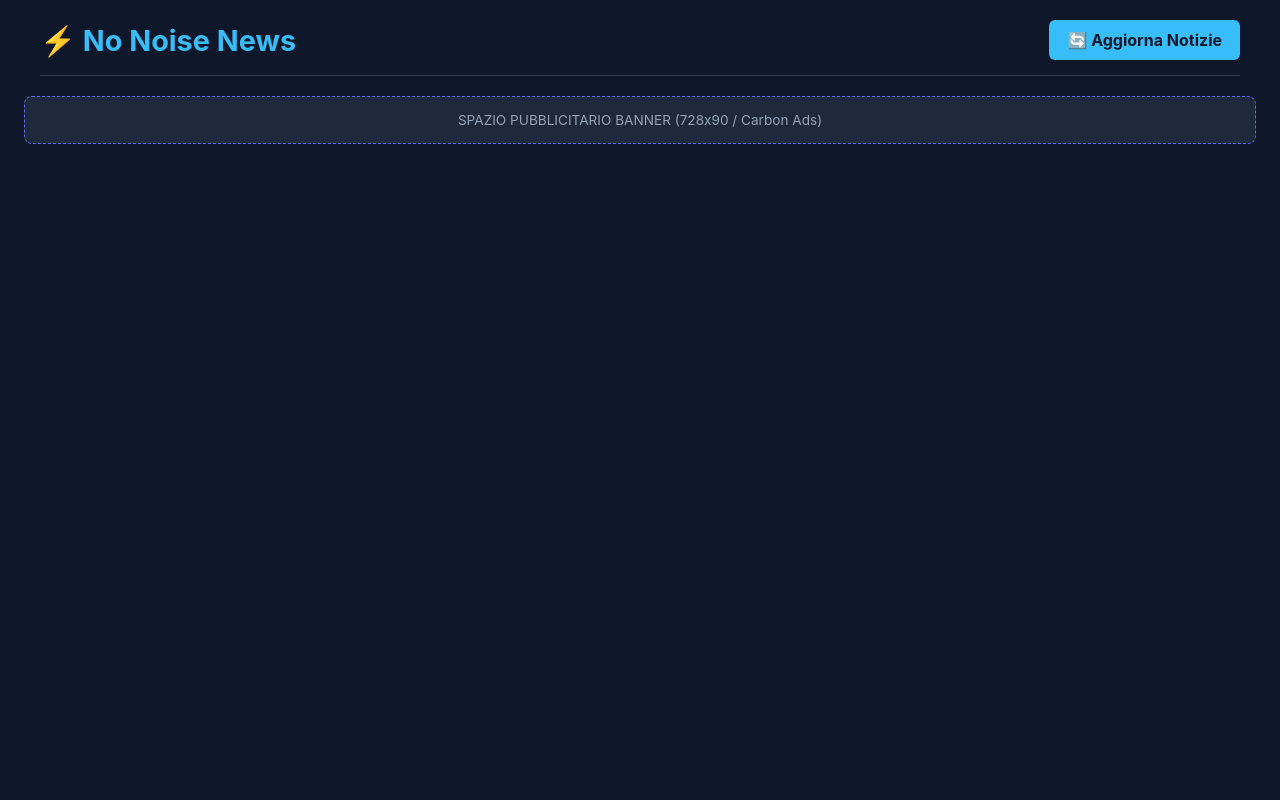
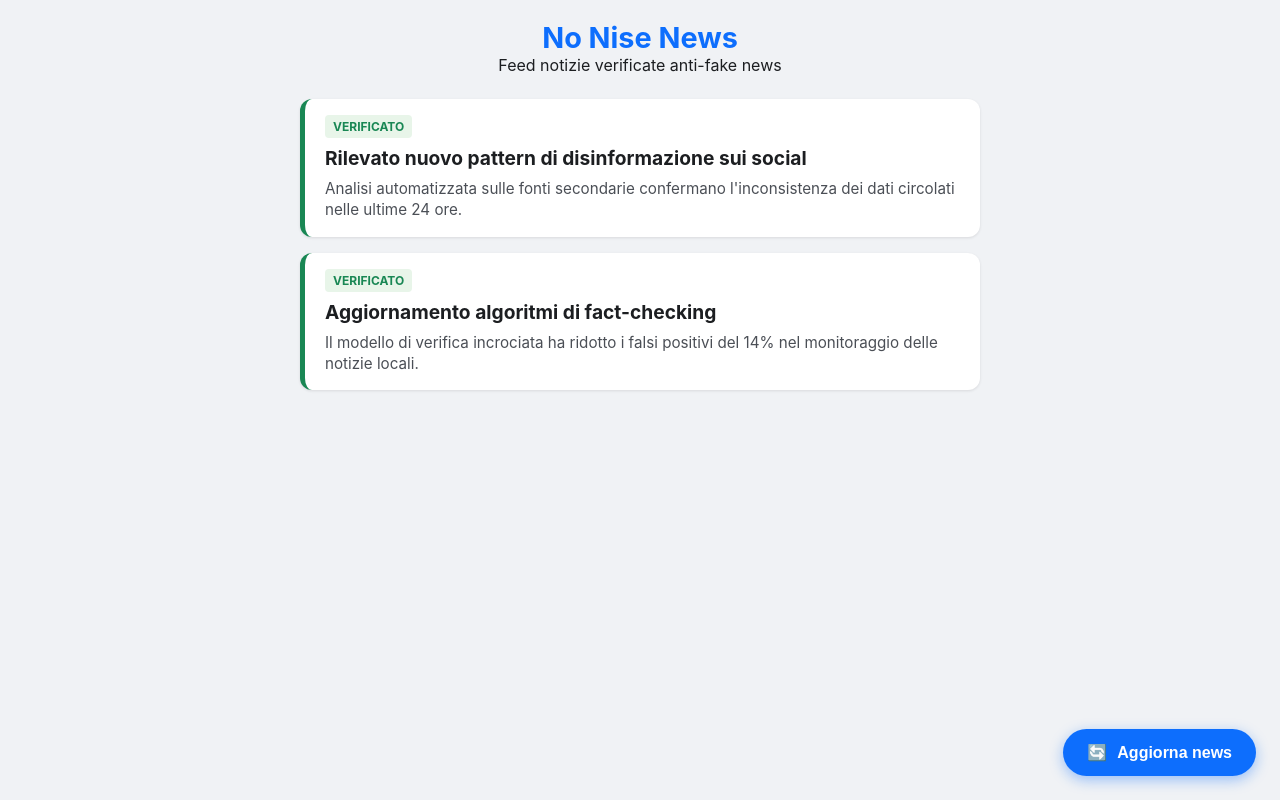
Before and after one commit to Davidemine29/no-noise-news, a Flask app: page / in a window 1280 px wide. Run offline with Flask 3, Linux system fonts and the light colour scheme; data that the repository does not hold is empty.

Commit message:
Refactor index.html for verification dashboard

```diff
--- a/templates/index.html
+++ b/templates/index.html
@@ -3,237 +3,159 @@
 <head>
   <meta charset="UTF-8">
   <meta name="viewport" content="width=device-width, initial-scale=1.0">
-    <title>No Noise News | Tech, Quantum, Finance & Crypto</title>
+  <title>No Nise News - Verification Dashboard</title>
+
   <style>
-        :root {
-            --bg-color: #0f172a;
-            --card-bg: #1e293b;
-            --ad-bg: #1e1b4b;
-            --text-main: #f8fafc;
-            --text-muted: #94a3b8;
-            --accent-color: #38bdf8;
-            --hashtag-color: #818cf8;
-            --border-color: #334155;
-            --ad-border: #6366f1;
-            --sponsor-badge: #f59e0b;
+    /* 1. RESET E STILI BASE */
+    * {
+      box-sizing: border-box;
+      margin: 0;
+      padding: 0;
     }
 
     body {
       font-family: -apple-system, BlinkMacSystemFont, "Segoe UI", Roboto, Helvetica, Arial, sans-serif;
-            background-color: var(--bg-color);
-            color: var(--text-main);
-            margin: 0;
+      background-color: #f0f2f5;
+      color: #1c1e21;
       padding: 20px;
     }
 
-        .header-container {
-            max-width: 1200px;
-            margin: 0 auto 20px auto;
-            display: flex;
-            justify-content: space-between;
-            align-items: center;
-            border-bottom: 1px solid var(--border-color);
-            padding-bottom: 15px;
+    /* 2. LAYOUT MAIN CONTAINER */
+    .container {
+      max-width: 680px;
+      margin: 0 auto;
+      /* Spazio in fondo per non far coprire l'ultima news dal pulsante fixed */
+      padding-bottom: 90px;
     }
 
-        h1 {
-            margin: 0;
-            font-size: 1.8rem;
-            color: var(--accent-color);
+    header {
+      margin-bottom: 24px;
+      text-align: center;
     }
 
-        .btn-refresh {
-            background-color: var(--accent-color);
-            color: #0f172a;
-            padding: 10px 18px;
-            border-radius: 6px;
-            text-decoration: none;
-            font-weight: bold;
-            transition: background 0.2s;
+    header h1 {
+      color: #0d6efd;
+      font-size: 1.8rem;
     }
 
-        .btn-refresh:hover {
-            opacity: 0.9;
+    /* 3. SCHEDE NEWS */
+    .news-card {
+      background-color: #ffffff;
+      border-radius: 12px;
+      padding: 16px 20px;
+      margin-bottom: 16px;
+      box-shadow: 0 1px 3px rgba(0, 0, 0, 0.1);
+      border-left: 5px solid #198754; /* Indicatore di notizia verificata */
     }
 
-        /* BANNER PUBBLICITARIO SUPERIORE */
-        .top-ad-banner {
-            max-width: 1200px;
-            margin: 0 auto 30px auto;
-            background-color: var(--card-bg);
-            border: 1px dashed var(--ad-border);
-            border-radius: 8px;
-            padding: 15px;
-            text-align: center;
-            color: var(--text-muted);
-            font-size: 0.85rem;
+    .news-card .badge {
+      display: inline-block;
+      background-color: #e8f5e9;
+      color: #198754;
+      font-size: 0.75rem;
+      font-weight: bold;
+      padding: 4px 8px;
+      border-radius: 4px;
+      margin-bottom: 8px;
+      text-transform: uppercase;
     }
 
-        .grid {
-            max-width: 1200px;
-            margin: 0 auto;
-            display: grid;
-            grid-template-columns: repeat(auto-fill, minmax(320px, 1fr));
-            gap: 24px;
-        }
-
-        .card {
-            background-color: var(--card-bg);
-            border: 1px solid var(--border-color);
-            border-radius: 12px;
-            overflow: hidden;
-            display: flex;
-            flex-direction: column;
-            transition: transform 0.2s ease, box-shadow 0.2s ease;
-        }
-
-        .card:hover {
-            transform: translateY(-4px);
-            box-shadow: 0 10px 20px rgba(0,0,0,0.3);
-        }
-
-        /* STILE SPECIFICO PER CARD SPONSORIZZATE / AFFILIATE */
-        .card-sponsored {
-            background-color: var(--ad-bg);
-            border: 1px solid var(--ad-border);
-        }
-
-        .sponsor-badge {
-            background-color: var(--sponsor-badge);
-            color: #000;
-            font-size: 0.65rem;
-            font-weight: 800;
-            padding: 2px 6px;
-            border-radius: 4px;
-            margin-left: 6px;
-        }
-
-        .card-img {
-            width: 100%;
-            height: 180px;
-            object-fit: cover;
-            background-color: #0f172a;
-        }
-
-        .card-body {
-            padding: 18px;
-            display: flex;
-            flex-direction: column;
-            flex-grow: 1;
-        }
-
-        .card-category {
-            font-size: 0.75rem;
-            text-transform: uppercase;
-            letter-spacing: 0.05em;
-            color: var(--accent-color);
-            font-weight: 700;
+    .news-card h2 {
+      font-size: 1.2rem;
       margin-bottom: 8px;
     }
 
-        .card-title {
-            font-size: 1.15rem;
+    .news-card p {
+      color: #4b4f56;
+      font-size: 0.95rem;
       line-height: 1.4;
-            margin: 0 0 10px 0;
-            color: var(--text-main);
     }
 
-        .card-description {
-            font-size: 0.9rem;
-            line-height: 1.5;
-            color: var(--text-muted);
-            margin-bottom: 15px;
-            flex-grow: 1;
+    /* 4. PULSANTE AGGIORNA FIXED (In basso a destra) */
+    .btn-refresh-fixed {
+      position: fixed;
+      bottom: 24px;
+      right: 24px;
+      z-index: 1000;
+
+      display: flex;
+      align-items: center;
+      gap: 10px;
+
+      padding: 14px 24px;
+      background-color: #0d6efd;
+      color: #ffffff;
+      font-size: 1rem;
+      font-weight: 600;
+
+      border: none;
+      border-radius: 50px;
+      box-shadow: 0 4px 14px rgba(13, 110, 253, 0.39);
+      cursor: pointer;
+      transition: transform 0.2s ease, background-color 0.2s ease;
     }
 
-        .card-hashtags {
-            font-size: 0.85rem;
-            color: var(--hashtag-color);
-            font-weight: 600;
-            margin-bottom: 15px;
+    .btn-refresh-fixed:hover {
+      background-color: #0b5ed7;
+      transform: translateY(-2px);
     }
 
-        .card-footer {
-            display: flex;
-            justify-content: space-between;
-            align-items: center;
-            border-top: 1px solid var(--border-color);
-            padding-top: 12px;
-            margin-top: auto;
+    .btn-refresh-fixed:active {
+      transform: translateY(0);
     }
 
-        .card-link {
-            color: var(--accent-color);
-            text-decoration: none;
-            font-weight: 600;
-            font-size: 0.85rem;
+    /* Animazione rotazione icona durante l'aggiornamento */
+    .spin {
+      animation: spin 1s linear infinite;
     }
 
-        .card-link:hover {
-            text-decoration: underline;
-        }
-
-        .btn-affiliate {
-            background-color: var(--ad-border);
-            color: #fff;
-            padding: 6px 12px;
-            border-radius: 6px;
-            text-decoration: none;
-            font-size: 0.85rem;
-            font-weight: bold;
+    @keyframes spin {
+      100% { transform: rotate(360deg); }
     }
   </style>
 </head>
 <body>
 
-    <div class="header-container">
-        <h1>⚡ No Noise News</h1>
-        <a href="/refresh" class="btn-refresh">🔄 Aggiorna Notizie</a>
+  <div class="container">
+    <header>
+      <h1>No Nise News</h1>
+      <p>Feed notizie verificate anti-fake news</p>
+    </header>
+
+    <main id="news-feed">
+      <article class="news-card">
+        <span class="badge">Verificato</span>
+        <h2>Rilevato nuovo pattern di disinformazione sui social</h2>
+        <p>Analisi automatizzata sulle fonti secondarie confermano l'inconsistenza dei dati circolati nelle ultime 24 ore.</p>
+      </article>
+
+      <article class="news-card">
+        <span class="badge">Verificato</span>
+        <h2>Aggiornamento algoritmi di fact-checking</h2>
+        <p>Il modello di verifica incrociata ha ridotto i falsi positivi del 14% nel monitoraggio delle notizie locali.</p>
+      </article>
+    </main>
   </div>
 
-    <!-- SPORTELLO BANNER HEADER (AdSense / Carbon Ads) -->
-    <div class="top-ad-banner">
-        <!-- Incolla qui il codice fornito da AdSense / Ezoic / Carbon Ads -->
-        <span>SPAZIO PUBBLICITARIO BANNER (728x90 / Carbon Ads)</span>
-    </div>
+  <button id="refresh-btn" class="btn-refresh-fixed" onclick="handleRefresh()">
+    <span id="refresh-icon">🔄</span>
+    <span>Aggiorna news</span>
+  </button>
 
-    <div class="grid">
-        {% for article in articles %}
+  <script>
+    function handleRefresh() {
+      const icon = document.getElementById('refresh-icon');
 
-        <!-- INSERISCI UNA CARD SPONSORIZZATA/AFFILIATA OGNI 3 NOTIZIE -->
-        {% if loop.index == 3 %}
-        <div class="card card-sponsored">
-            <img src="https://images.unsplash.com/photo-1639762681485-074b7f938ba0?w=800&auto=format&fit=crop&q=60" alt="Hardware Wallet" class="card-img">
-            <div class="card-body">
-                <span class="card-category">PROMOZIONALE <span class="sponsor-badge">SPONSOR</span></span>
-                <h2 class="card-title">Proteggi i tuoi Asset Crypto con un Hardware Wallet</h2>
-                <p class="card-description">Metti al sicuro le tue chiavi private offline. Scopri le offerte sulle soluzioni di archiviazione con supporto multi-chain.</p>
-                <div class="card-hashtags">#CryptoSecurity #HardwareWallet #Web3</div>
-                <div class="card-footer">
-                    <!-- Sostituisci questo link con il tuo referral link (es. Ledger/Trezor) -->
-                    <a href="https://example.com/affiliate-link" target="_blank" class="btn-affiliate">Scopri l'offerta &rarr;</a>
-                </div>
-            </div>
-        </div>
-        {% endif %}
+      // Avvia animazione rotazione
+      icon.classList.add('spin');
 
-        <!-- CARD NOTIZIA NORMALE -->
-        <div class="card">
-            <img src="{{ article.image_url }}" alt="News Image" class="card-img" onerror="this.src='https://images.unsplash.com/photo-1618005182384-a83a8bd57fbe?w=800'">
-
-            <div class="card-body">
-                <span class="card-category">{{ article.category }}</span>
-                <h2 class="card-title">{{ article.title }}</h2>
-                <p class="card-description">{{ article.content }}</p>
-                <div class="card-hashtags">{{ article.hashtags }}</div>
-
-                <div class="card-footer">
-                    <a href="{{ article.url }}" target="_blank" class="card-link">Leggi su Fonte Ufficiale &rarr;</a>
-                </div>
-            </div>
-        </div>
-        {% endfor %}
-    </div>
+      // Simula chiamata API / Aggiornamento dati (1 secondo)
+      setTimeout(() => {
+        icon.classList.remove('spin');
+        console.log("News aggiornate con successo.");
+      }, 1000);
+    }
+  </script>
 
 </body>
 </html>
```
Lines whose indentation alone changed are shown as unchanged.
